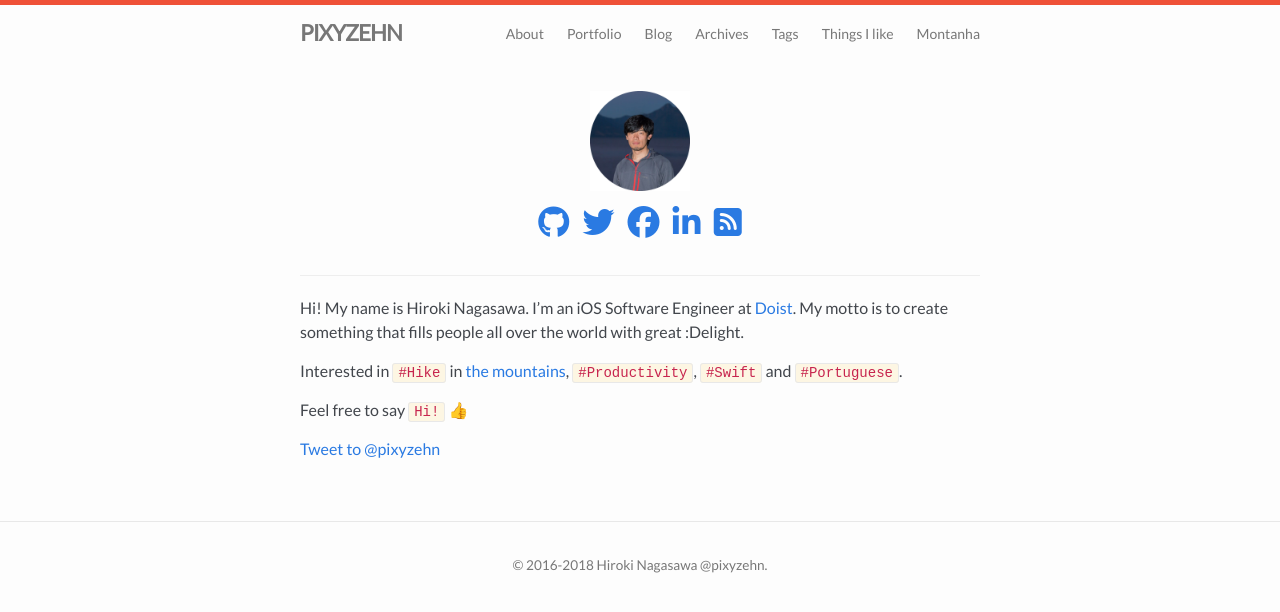
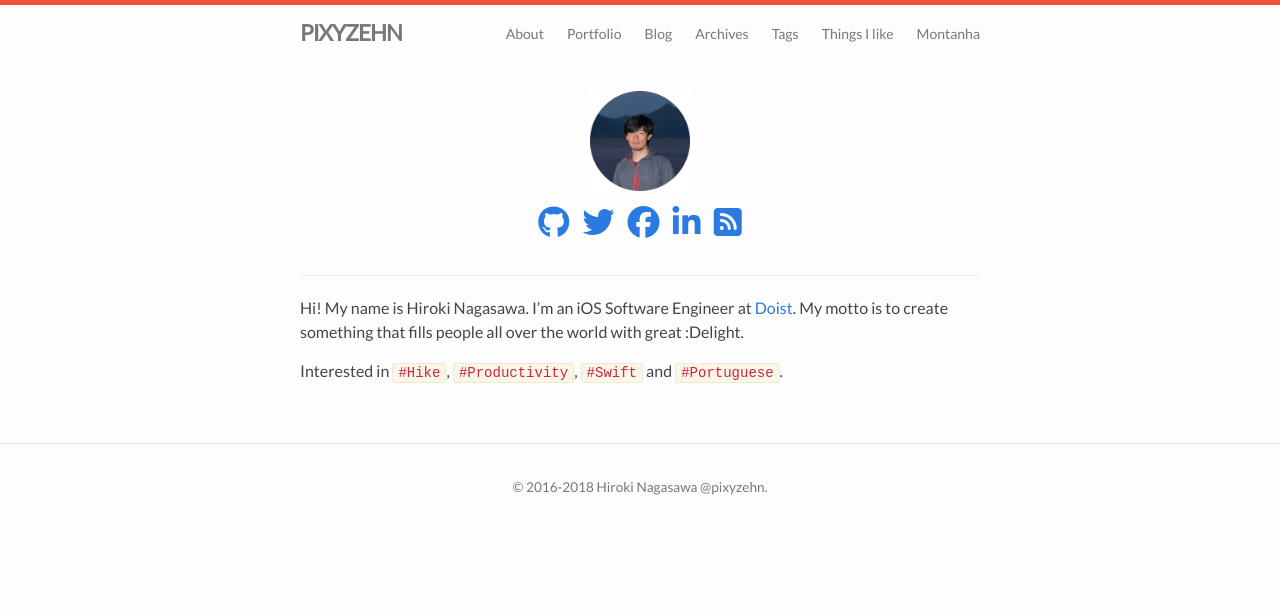
Before and after one commit to pixyzehn/pixyzehn.com, a Jekyll site: the page built from about.md, in a window 1280 px wide. Shown: the top 612 px of the page. Built offline with Jekyll 4.4.1, drawn with Linux system fonts in a browser that asks for light colours; nearby versions of some CDN libraries; emoji names are drawn with the system emoji font; library files that are not in the unit come from our copies; comment, search, counter and statistics services are not loaded.

Commit message:
Update about.md

```diff
--- a/about.md
+++ b/about.md
@@ -12,8 +12,4 @@ permalink: /
 
 Hi! My name is Hiroki Nagasawa. I'm an iOS Software Engineer at [Doist](https://doist.com). My motto is to create something that fills people all over the world with great :Delight.
 
-Interested in `#Hike` in [the mountains](https://pixyzehn.com/mountain/), `#Productivity`, `#Swift` and `#Portuguese`.
-
-Feel free to say `Hi!` :+1:
-
-<a href="https://twitter.com/intent/tweet?screen_name=pixyzehn" class="twitter-mention-button" data-size="large" data-text="Hi!" data-show-count="false">Tweet to @pixyzehn</a><script async src="//platform.twitter.com/widgets.js" charset="utf-8"></script>
+Interested in `#Hike`, `#Productivity`, `#Swift` and `#Portuguese`.
```
